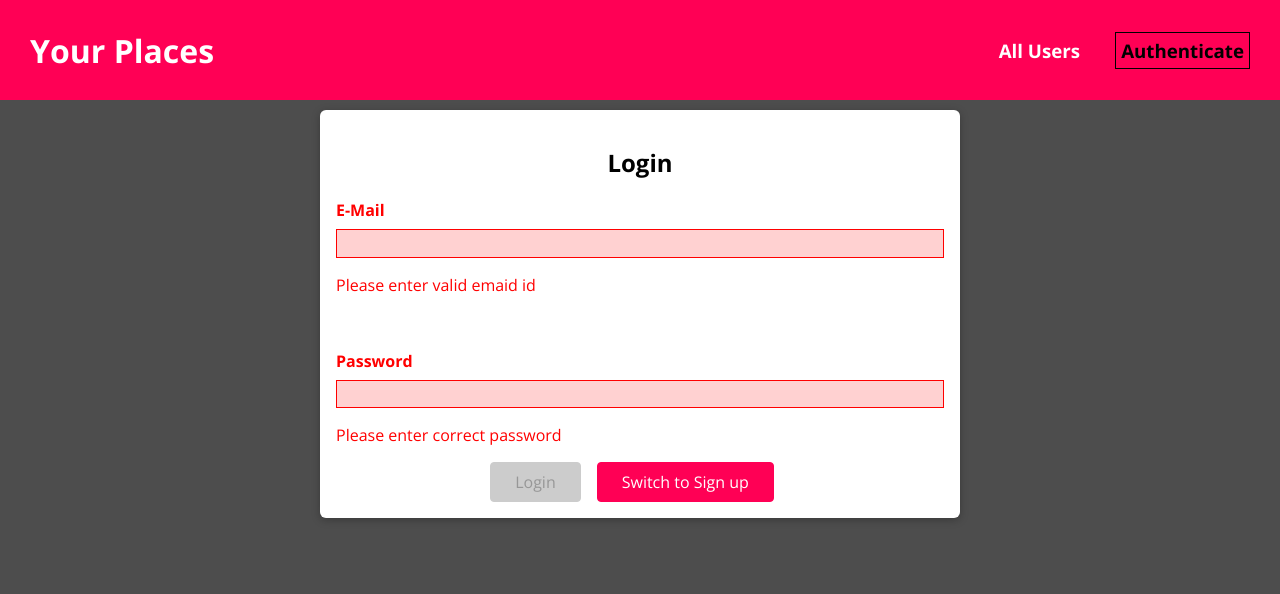
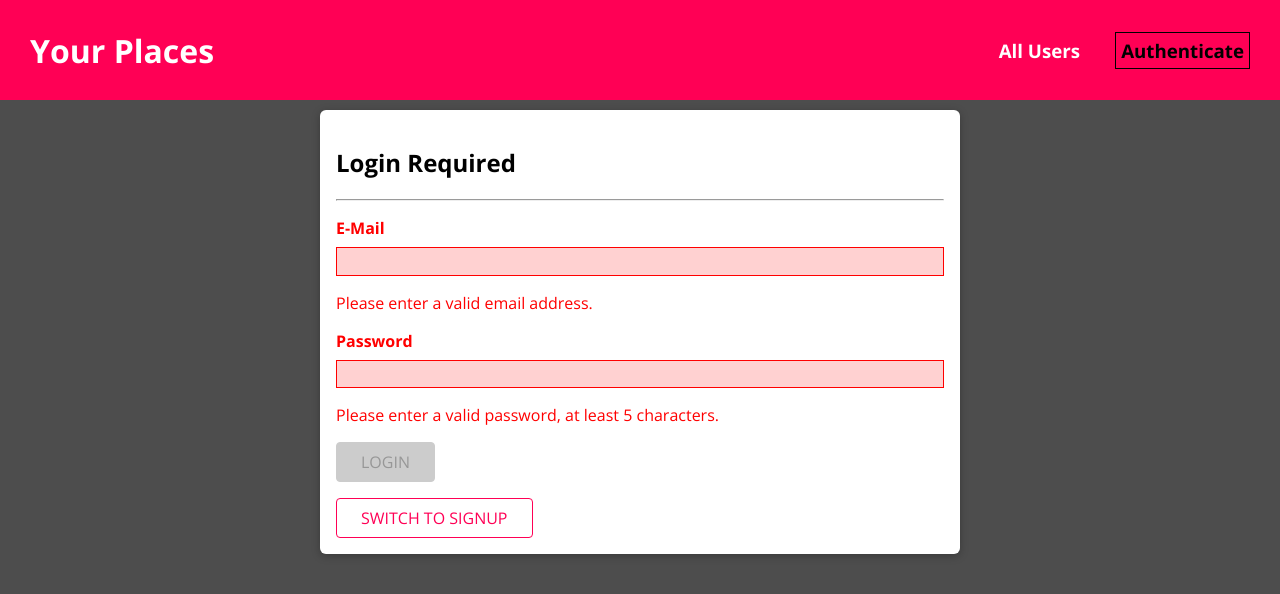
Before and after one commit to Durgesh099/webapp-SharePlace, a React (Create React App) app: page /auth in a window 1280 px wide. Shown: the top 594 px of the page. Built offline with nearby package versions, Linux system fonts and the light colour scheme.

Commit message:
Add files via upload

```diff
--- a/src/user/pages/Auth.css
+++ b/src/user/pages/Auth.css
@@ -1,4 +1,4 @@
-.auth{
+.authentication{
     list-style: none;
     margin: 0 auto;
     padding: 1rem;
@@ -10,7 +10,6 @@
     margin-top: 10px;
 }
 
-.center{
-    text-align: center;
-    align-items: center;
+.authentication form{
+    margin-bottom: 1rem;
 }
--- a/src/user/pages/Auth.js
+++ b/src/user/pages/Auth.js
@@ -1,99 +1,101 @@
-import React , {useState} from "react";
+import React , {useState, useContext} from "react";
 import Input from "../../shared/FormElements/Input";
 import Card from "../../shared/components/Card";
 import {VALIDATOR_EMAIL, VALIDATOR_MINLENGTH, VALIDATOR_REQUIRE} from "../../shared/FormElements/Validators";
 import { useForm } from "../../shared/hooks/form-hook";
+import { AuthContext } from "../../shared/context/auth-context";
 import Button from "../../shared/components/Button";
 import './Auth.css';
 
-const Auth= () =>{
+const Auth = () => {
+    const auth = useContext(AuthContext);
+    const [isLoginMode, setIsLoginMode] = useState(true);
 
-    const[isLogin, setisLogin]= useState(true);
-
-    const[formState, inputHandler ,setFormData]= useForm({
-            email:{
-                value:'',
-                isValid:false
+    const [formState, inputHandler, setFormData] = useForm(
+      {
+        email: {
+          value: '',
+          isValid: false
         },
-            password:{
-                value:'',
-                isValid:false
+        password: {
+          value: '',
+          isValid: false
         }
-        }, false
+      },
+      false
     );
 
-    const switchMode =()=> {
-        if(!isLogin){
+    const switchModeHandler = () => {
+      if (!isLoginMode) {
         setFormData(
           {
             ...formState.inputs,
             name: undefined
           },
-            formState.inputs.email.isValid &&
-            formState.inputs.password.isValid);
-        }
-        else{
+          formState.inputs.email.isValid && formState.inputs.password.isValid
+        );
+      } else {
         setFormData(
           {
             ...formState.inputs,
             name: {
               value: '',
-                        isValid: false}
+              isValid: false
+            }
           },
-                false);
+          false
+        );
       }
-        setisLogin(prevMode => !prevMode);
+      setIsLoginMode(prevMode => !prevMode);
     };
 
-    const authFormHandler=(event)=>{
+    const authSubmitHandler = event => {
       event.preventDefault();
+      console.log(formState.inputs);
+      auth.login();
     };
 
-
     return (
-        <Card className="auth">
-        <form onSubmit={authFormHandler}>
-            {isLogin?<h2 className="center">Login</h2>:
-            <h2 className="center">Sign up</h2>}
-
-            {!isLogin &&
+      <Card className="authentication">
+        <h2>Login Required</h2>
+        <hr />
+        <form onSubmit={authSubmitHandler}>
+          {!isLoginMode && (
             <Input
-                element='input'
-                id='name'
-                type='text'
-                label='Your Name'
+              element="input"
+              id="name"
+              type="text"
+              label="Your Name"
               validators={[VALIDATOR_REQUIRE()]}
-                onInput={inputHandler}
-                errorText='Please enter a name'
-            />}
-
-            <Input
-                element='input'
-                id='email'
-                type='email'
-                label='E-Mail'
-                validators={[VALIDATOR_EMAIL()]}
-                errorText='Please enter valid emaid id'
-                onInput={inputHandler}
-            /><br/>
-            <Input
-                element='input'
-                id='password'
-                type='password'
-                label='Password'
-                validators={[VALIDATOR_MINLENGTH(4)]}
-                errorText='Please enter correct password'
+              errorText="Please enter a name."
               onInput={inputHandler}
             />
-            <div className='center'>
-            <Button disabled={!formState.isValid}>
-                {isLogin ? 'Login' : 'Sign up'}
+          )}
+          <Input
+            element="input"
+            id="email"
+            type="email"
+            label="E-Mail"
+            validators={[VALIDATOR_EMAIL()]}
+            errorText="Please enter a valid email address."
+            onInput={inputHandler}
+          />
+          <Input
+            element="input"
+            id="password"
+            type="password"
+            label="Password"
+            validators={[VALIDATOR_MINLENGTH(5)]}
+            errorText="Please enter a valid password, at least 5 characters."
+            onInput={inputHandler}
+          />
+          <Button type="submit" disabled={!formState.isValid}>
+            {isLoginMode ? 'LOGIN' : 'SIGNUP'}
           </Button>
-            <Button onClick={switchMode}>
-                Switch to {isLogin ? 'Sign up' : 'Login'}
+        </form>
+        <Button inverse onClick={switchModeHandler}>
+          SWITCH TO {isLoginMode ? 'SIGNUP' : 'LOGIN'}
         </Button>
-            </div>
-        </form>
       </Card>
     );
   };
--- a/src/user/pages/Users.js
+++ b/src/user/pages/Users.js
@@ -9,12 +9,6 @@ const Users = () => {
       name: 'Gojo',
       places: 3,
       image: 'https://sm.mashable.com/t/mashable_in/photo/default/8ede538fcf75a0a1bd812810edb50cb7_733r.720.jpg'
-    },
-    {
-      id: 'u2',
-      name: 'Sukuna',
-      places: 2,
-      image: 'https://m.media-amazon.com/images/M/MV5BNjQ1OGNlNWMtMDJiNC00NmJhLWJjYTItMDQwODA1YzBmYjgzXkEyXkFqcGdeQXVyMTYzNzk2MDE2._V1_.jpg'
     }
   ];
 
```
Lines whose indentation alone changed are shown as unchanged.
